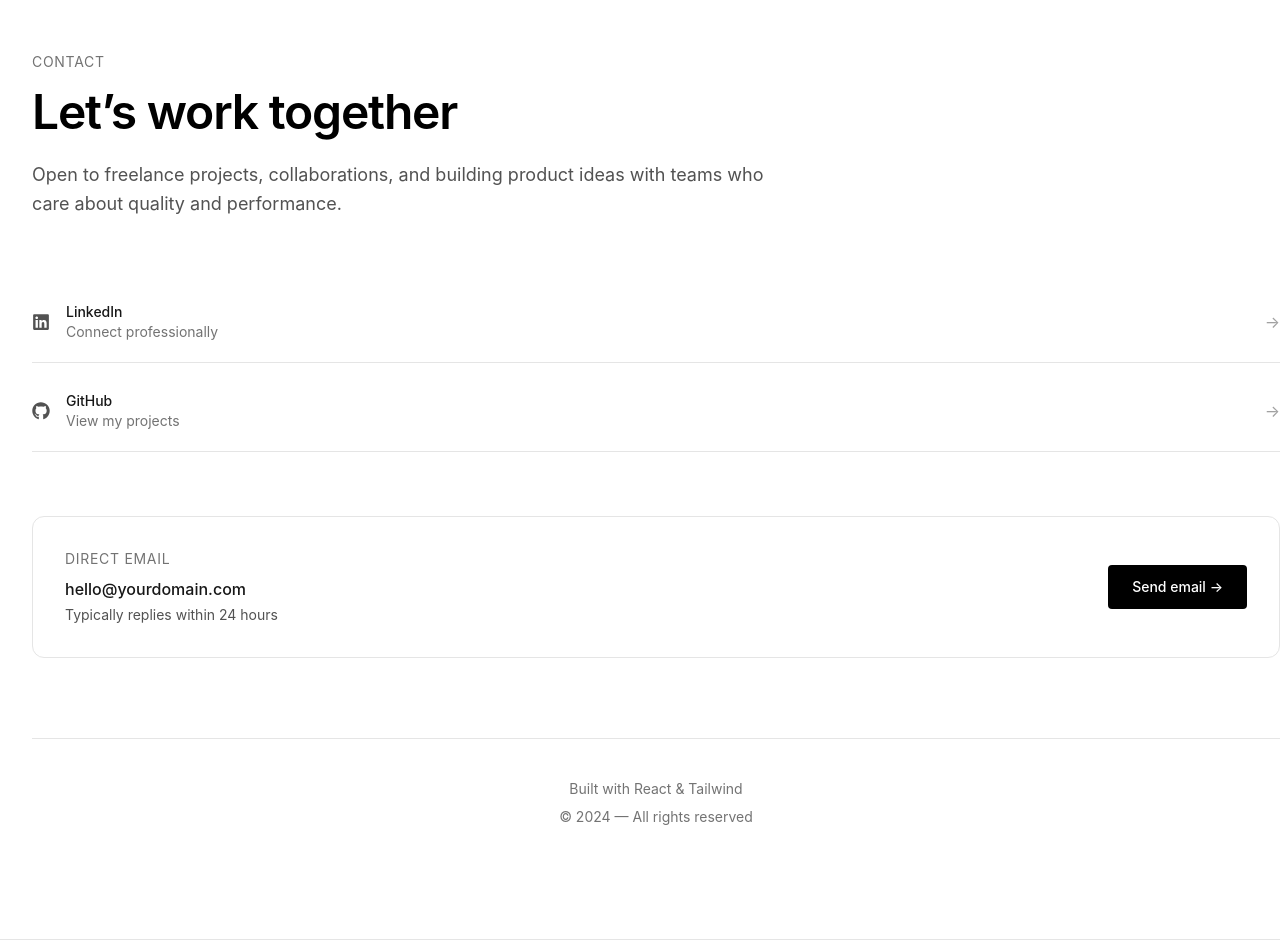
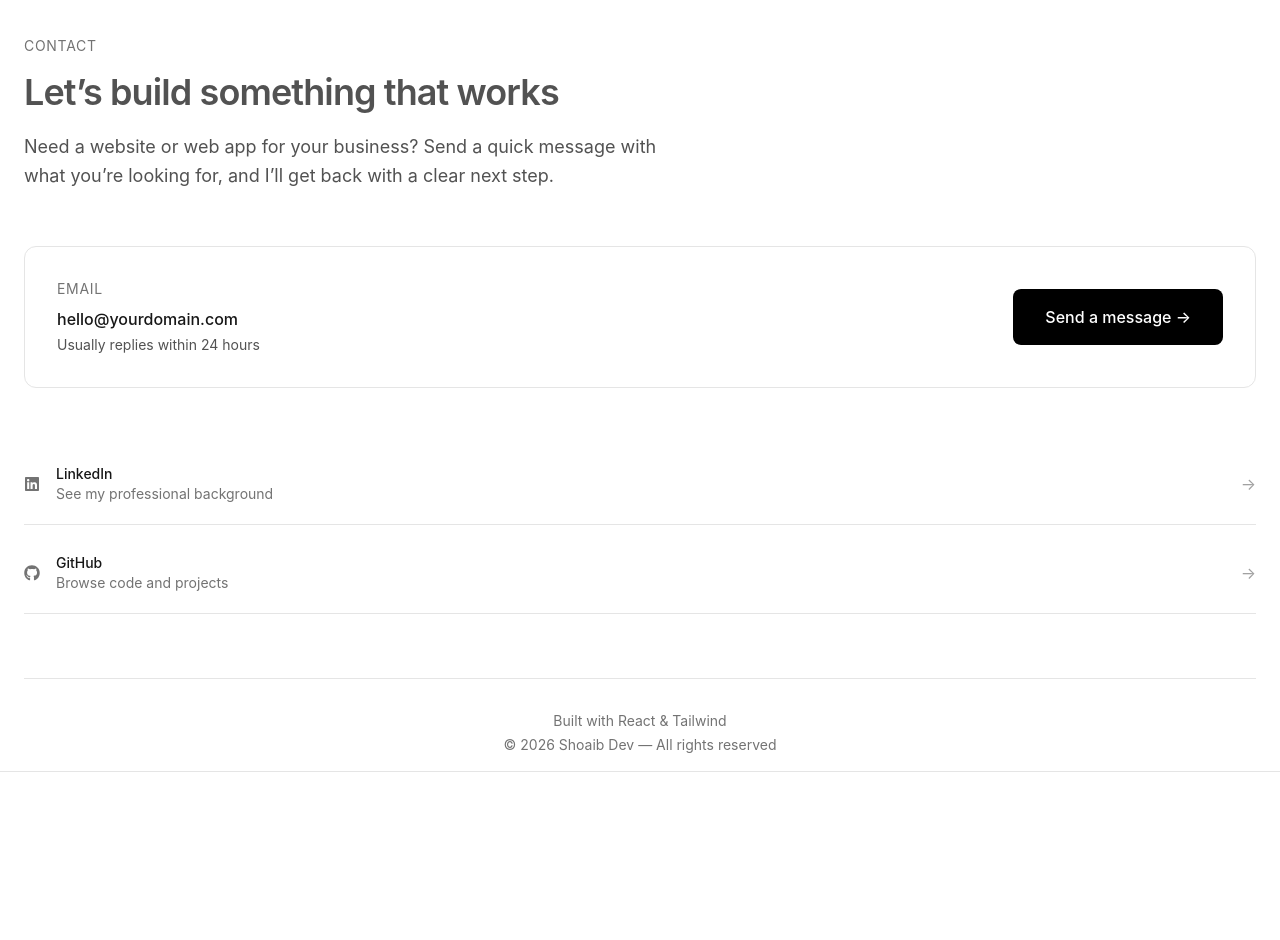
Before and after one commit to codewithshoaib-dev/Portfolio, a React (Vite) app in the folder web/: page / in a window 1280 px wide. Shown: the part 2600-3540 px from the top of the page. After the commit the page ends 3372 px from the top, so only its background shows below. Built offline with nearby package versions, Linux system fonts and the light colour scheme.

Commit message:
ui: updated Contact layout for better hierarchy

```diff
--- a/web/src/index.css
+++ b/web/src/index.css
@@ -63,6 +63,10 @@
     @apply max-w-7xl mx-auto;
   }
 
+    .section-subheading {
+    @apply mt-4 text-neutral-600 text-4xl font-semibold tracking-tight max-w-2xl;
+  }
+
     /* ─── Buttons ───────────────── */
   .btn-primary {
     @apply px-8 py-4 bg-black text-white rounded-md font-medium
@@ -83,11 +87,8 @@
     @apply mt-4 p-4 border border-neutral-200 rounded-lg;
   }
 
-  /* __Projects.jsx____ */
+  /* __Projects.tsx_____________ */
 
-   .section-subheading {
-    @apply mt-4 text-neutral-600 text-4xl font-semibold tracking-tight max-w-2xl;
-  }
 
     /* Card */
   .project-card {
@@ -133,6 +134,38 @@
     @apply translate-x-1;
   }
 
+  /* __Contact.tsx______________ */
+
+   .contact-row {
+    @apply flex items-center justify-between py-5 border-b border-neutral-200
+           transition-colors duration-200 ease-out
+           hover:border-neutral-900;
+  }
+
+  .contact-icon {
+    @apply text-neutral-500 transition-colors duration-200 ease-out;
+  }
+
+  .contact-row:hover .contact-icon {
+    @apply text-neutral-900;
+  }
+
+  .contact-label {
+    @apply text-sm font-medium text-neutral-900;
+  }
+
+  .contact-value {
+    @apply text-sm text-neutral-500;
+  }
+
+  .contact-arrow {
+    @apply text-neutral-400 transition-transform duration-200 ease-out;
+  }
+
+  .contact-row:hover .contact-arrow {
+    @apply translate-x-1 text-neutral-900;
+  }
+
 
 
 }
--- a/web/src/landingpage/contact.tsx
+++ b/web/src/landingpage/contact.tsx
@@ -5,38 +5,57 @@ export default function Contact() {
     {
       icon: FaLinkedin,
       label: "LinkedIn",
-      value: "Connect professionally",
+      value: "See my professional background",
       href: "https://linkedin.com",
     },
     {
       icon: FaGithub,
       label: "GitHub",
-      value: "View my projects",
+      value: "Browse code and projects",
       href: "https://github.com",
     },
   ];
 
   return (
-    <section id="contact" className="border-b border-neutral-200 pl-8 py-28">
+    <section id="contact" className="border-b border-neutral-200 px-6 pt-24">
       <div className="container-max">
         {/* ─── Header ───────────────── */}
-        <div className="max-w-3xl mb-16">
+        <div className="max-w-2xl mb-14">
           <p className="text-sm uppercase tracking-wider text-neutral-500 mb-4">
             Contact
           </p>
 
-          <h2 className="text-4xl md:text-5xl font-semibold tracking-tight mb-6">
-            Let’s work together
+          <h2 className="section-subheading mb-5">
+            Let’s build something that works
           </h2>
 
-          <p className="text-lg text-neutral-600 leading-relaxed">
-            Open to freelance projects, collaborations, and building product
-            ideas with teams who care about quality and performance.
+          <p className="text-base md:text-lg text-neutral-600 leading-relaxed">
+            Need a website or web app for your business? Send a quick message
+            with what you’re looking for, and I’ll get back with a clear next step.
           </p>
         </div>
 
-        {/* ─── Contact Methods ───────────────── */}
-        <div className="space-y-2 mb-16">
+        {/* ─── Primary CTA  ───────────────── */}
+        <div className="border border-neutral-200 rounded-lg p-6 md:p-8 flex flex-col md:flex-row md:items-center md:justify-between gap-6 mb-14">
+          <div>
+            <p className="text-sm uppercase tracking-wider text-neutral-500 mb-2">
+              Email
+            </p>
+
+            <p className="text-neutral-900 font-medium">hello@yourdomain.com</p>
+
+            <p className="text-sm text-neutral-600 mt-1">
+              Usually replies within 24 hours
+            </p>
+          </div>
+
+          <a href="mailto:hello@yourdomain.com" className="btn-primary">
+            Send a message →
+          </a>
+        </div>
+
+        {/* ─── Secondary Contact Methods ───────────────── */}
+        <div className="space-y-2">
           {contactMethods.map((method) => {
             const Icon = method.icon;
 
@@ -46,55 +65,27 @@ export default function Contact() {
                 href={method.href}
                 target="_blank"
                 rel="noopener noreferrer"
-                className="group flex items-center justify-between py-5 border-b border-neutral-200 transition-colors hover:border-black"
+                className="contact-row group"
               >
-                {/* Left side */}
                 <div className="flex items-center gap-4">
-                  <Icon className="text-neutral-600 group-hover:text-black transition-colors text-lg" />
+                  <Icon className="contact-icon" />
 
                   <div>
-                    <p className="text-sm font-medium text-neutral-900">
-                      {method.label}
-                    </p>
-                    <p className="text-sm text-neutral-500">{method.value}</p>
+                    <p className="contact-label">{method.label}</p>
+                    <p className="contact-value">{method.value}</p>
                   </div>
                 </div>
 
-                {/* Arrow */}
-                <span className="text-neutral-400 group-hover:text-black group-hover:translate-x-1 transition-all">
-                  →
-                </span>
+                <span className="contact-arrow">→</span>
               </a>
             );
           })}
         </div>
 
-        {/* ─── Email CTA (soft emphasis, not a “button hero”) ───────────────── */}
-        <div className="border border-neutral-200 rounded-lg p-8 flex flex-col md:flex-row md:items-center md:justify-between gap-6">
-          <div>
-            <p className="text-sm uppercase tracking-wider text-neutral-500 mb-2">
-              Direct email
-            </p>
-
-            <p className="text-neutral-900 font-medium">hello@yourdomain.com</p>
-
-            <p className="text-sm text-neutral-600 mt-1">
-              Typically replies within 24 hours
-            </p>
-          </div>
-
-          <a
-            href="mailto:hello@yourdomain.com"
-            className="px-6 py-3 bg-black text-white text-sm font-medium rounded hover:translate-y-[-2px] transition-all w-fit"
-          >
-            Send email →
-          </a>
-        </div>
-
         {/* ─── Footer ───────────────── */}
-        <div className="mt-20 pt-10 border-t border-neutral-200 text-center text-sm text-neutral-500 space-y-2">
+        <div className="mt-16 pt-8 border-t pb-4 border-neutral-200 text-center text-sm text-neutral-500 space-y-1">
           <p>Built with React & Tailwind</p>
-          <p>© 2024 — All rights reserved</p>
+          <p>© 2026 Shoaib Dev — All rights reserved</p>
         </div>
       </div>
     </section>
```
